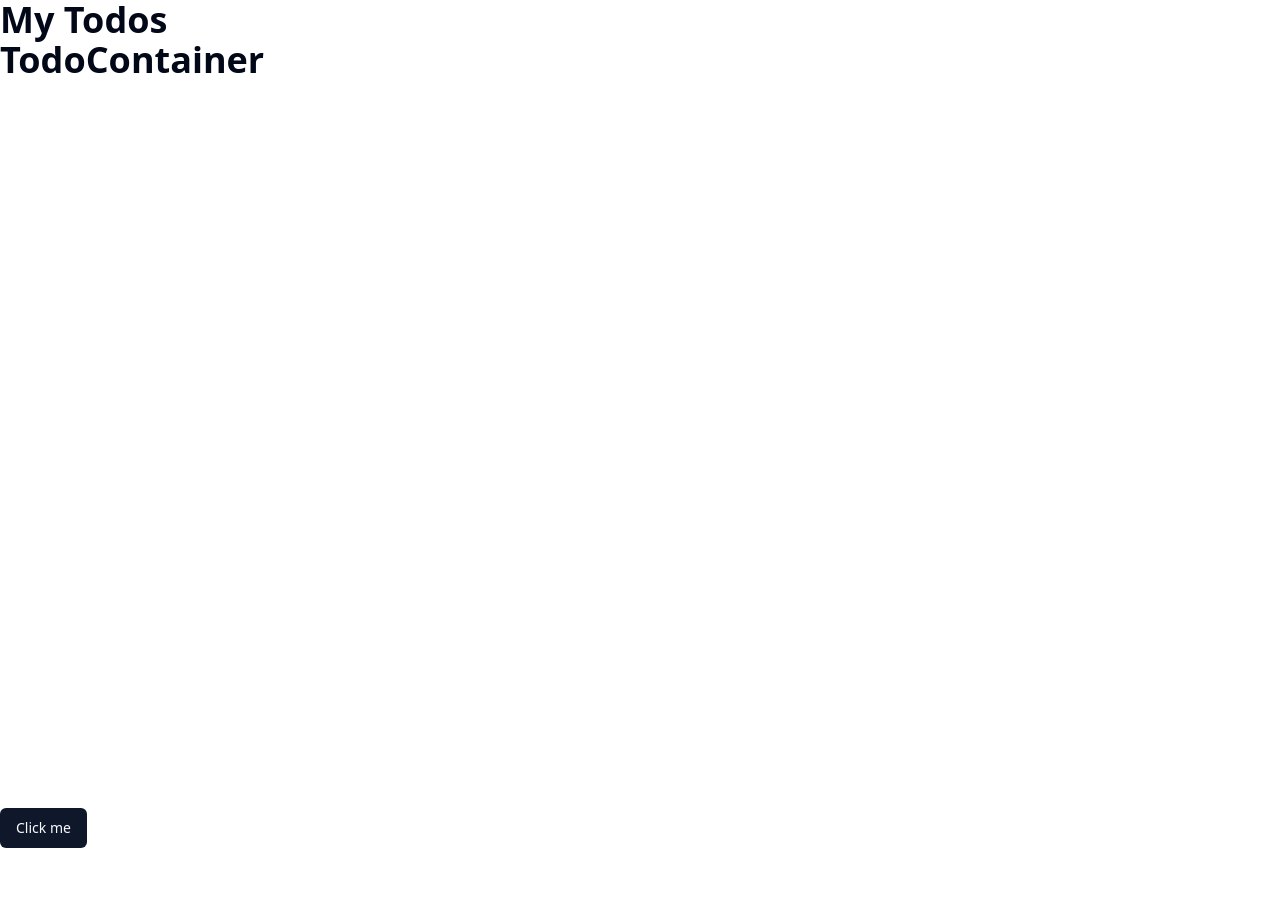
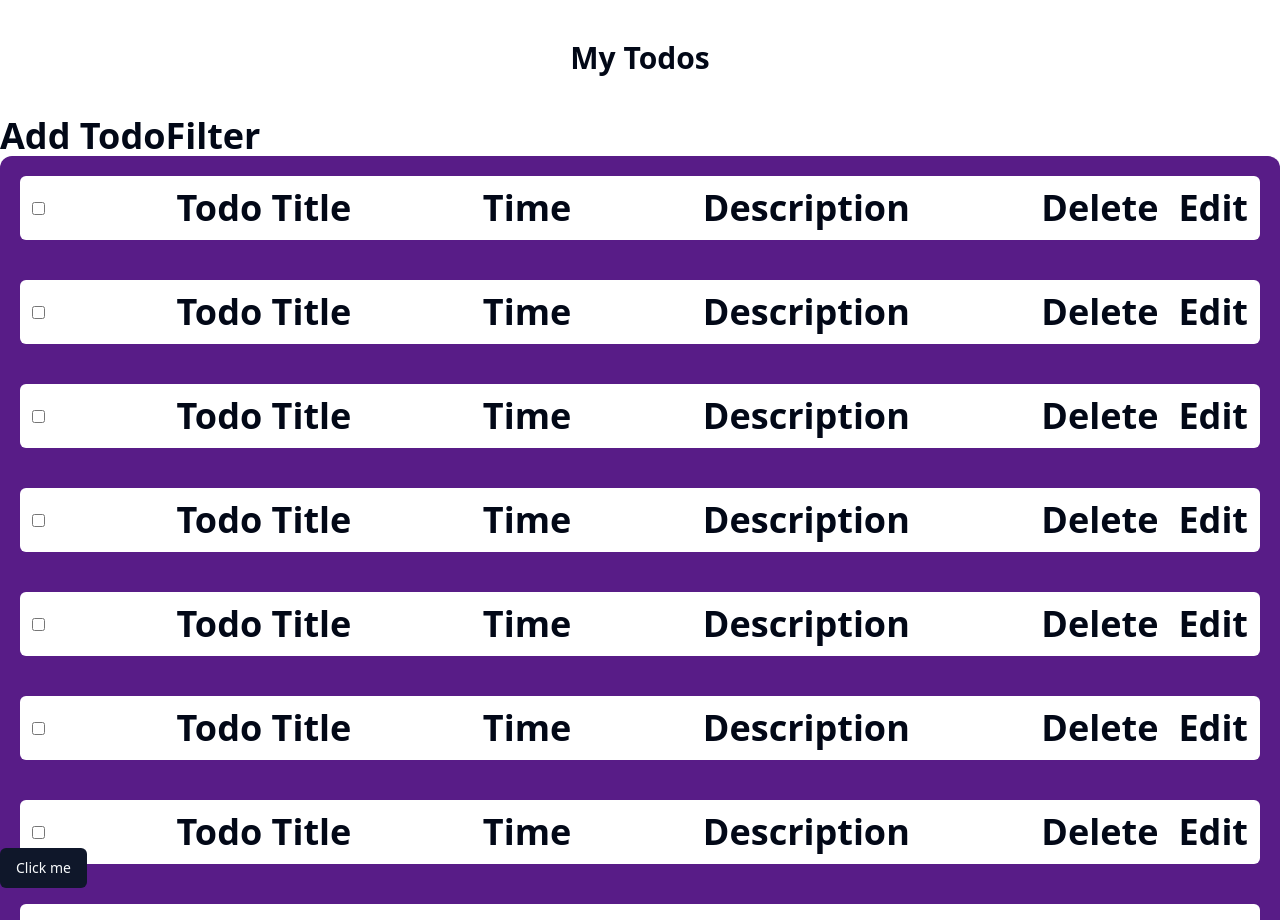
Before and after one commit to ShariarNiaj05/ToDo_Redux_TypeScript_React, a React (Vite) app: page / in a window 1280 px wide. Shown: the top 920 px of the page. Before the commit the page ends 848 px from the top, so only its background shows below. Built offline with nearby package versions, Linux system fonts and the light colour scheme.

Commit message:
some basic component

```diff
--- a/src/components/todo/TodoCard.tsx
+++ b/src/components/todo/TodoCard.tsx
@@ -1,7 +1,18 @@
 import React from "react";
 
 const TodoCard = () => {
-  return <div>TodoCard.tsx</div>;
+  return (
+    <div className=" bg-white rounded-md flex justify-between items-center p-3">
+      <input type="checkbox" name="" id="" />
+      <p className=" font-semibold">Todo Title</p>
+      <p>Time</p>
+      <p>Description</p>
+      <div className=" space-x-5 ">
+        <button>Delete</button>
+        <button>Edit</button>
+      </div>
+    </div>
+  );
 };
 
 export default TodoCard;
--- a/src/components/todo/TodoContainer.tsx
+++ b/src/components/todo/TodoContainer.tsx
@@ -1,7 +1,32 @@
-import React from "react";
+import TodoCard from "./TodoCard";
 
 const TodoContainer = () => {
-  return <div>TodoContainer</div>;
+  return (
+    <div>
+      <div>
+        <button>Add Todo</button>
+        <button>Filter</button>
+      </div>
+      <div className=" bg-purple-900 w-full min-h-[500px] rounded-xl p-5 space-y-10">
+        {/*  <div className=" bg-white p-5 flex justify-center items-center rounded-md">
+          <p className="text-center text-2xl font-bold">
+            There is no task pending
+          </p>
+        </div> */}
+        <TodoCard />
+        <TodoCard />
+        <TodoCard />
+        <TodoCard />
+        <TodoCard />
+        <TodoCard />
+        <TodoCard />
+        <TodoCard />
+        <TodoCard />
+        <TodoCard />
+        <TodoCard />
+      </div>
+    </div>
+  );
 };
 
 export default TodoContainer;
--- a/src/pages/Todo.tsx
+++ b/src/pages/Todo.tsx
@@ -4,7 +4,7 @@ import Container from "@/components/ui/Container";
 const Todo = () => {
   return (
     <Container>
-      <h1>My Todos</h1>
+      <h1 className=" text-center text-3xl font-semibold my-10">My Todos</h1>
       <TodoContainer />
     </Container>
   );
```
